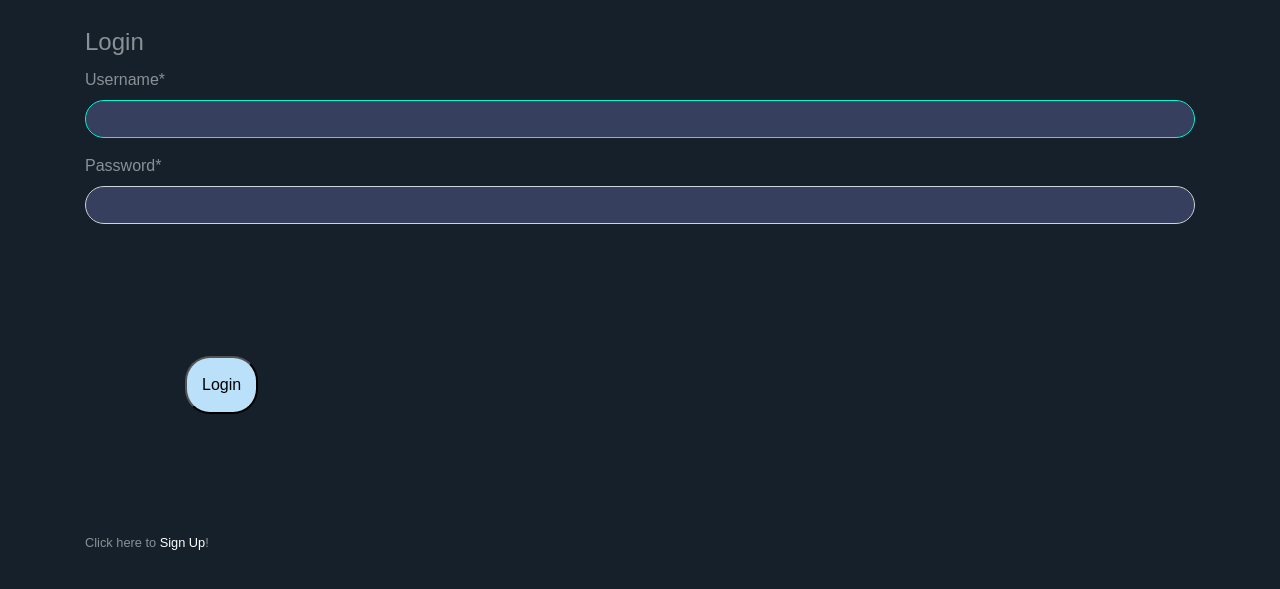
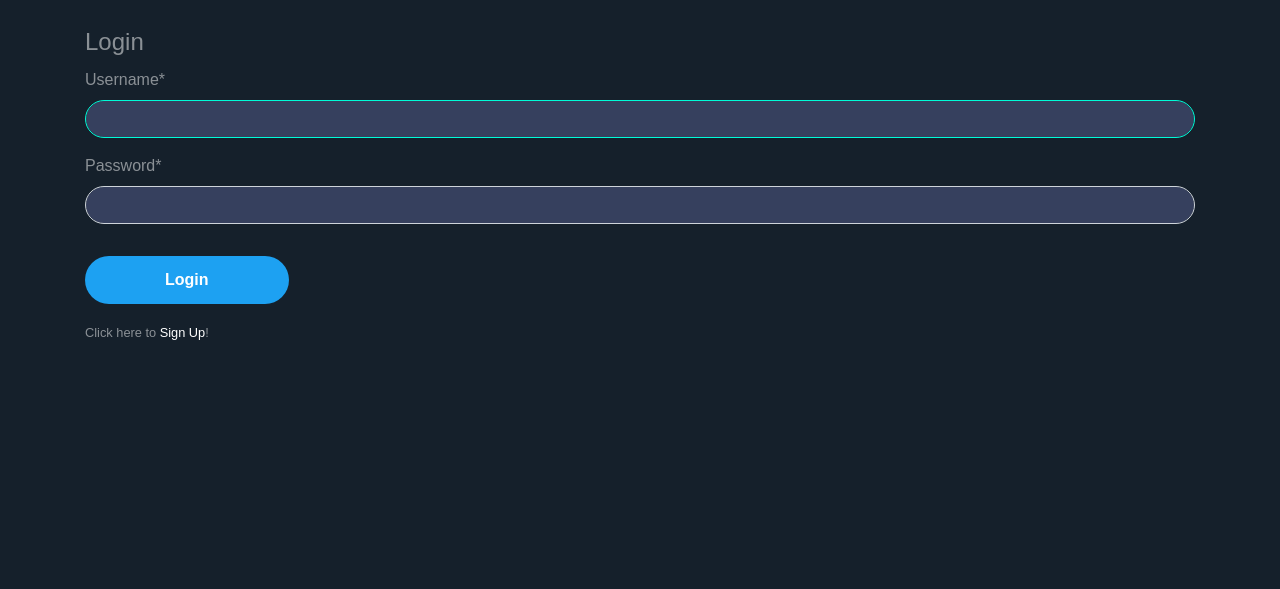
Before and after one commit to ravielze/GajahKepo, a Django app: page /login/ in a window 1280 px wide. Shown: the part 57-646 px from the top of the page. Run offline with Django 3.2, Linux system fonts and the light colour scheme; some libraries are stand-ins or nearby versions.

Commit message:
Update readme.md

```diff
--- a/feeds/static/feeds/style.css
+++ b/feeds/static/feeds/style.css
@@ -199,10 +199,3 @@
     display: flex;
     align-items: center;
 }
-
-.login-button{
-    background-color: #BBE1FA;
-    border-radius: 25px;
-    padding: 15px;
-    margin: 100px;
-}
--- a/users/templates/users/login.html
+++ b/users/templates/users/login.html
@@ -11,7 +11,7 @@
             {{ form | crispy }}
         </fieldset>
         <div class="form-group">
-            <button class="login-button" type="submit">Login</button>
+            <button class="btn btn-outline-primary" type="submit">Login</button>
         </div>
     </form>
     <div>
--- a/users/templates/users/register.html
+++ b/users/templates/users/register.html
@@ -11,7 +11,7 @@
             {{ form | crispy }}
         </fieldset>
         <div class="form-group">
-            <button type="submit">Sign Up</button>
+            <button class="btn btn-outline-primary" type="submit">Sign Up</button>
         </div>
     </form>
     <div>
```
Also changed, not shown: Readme.md.
